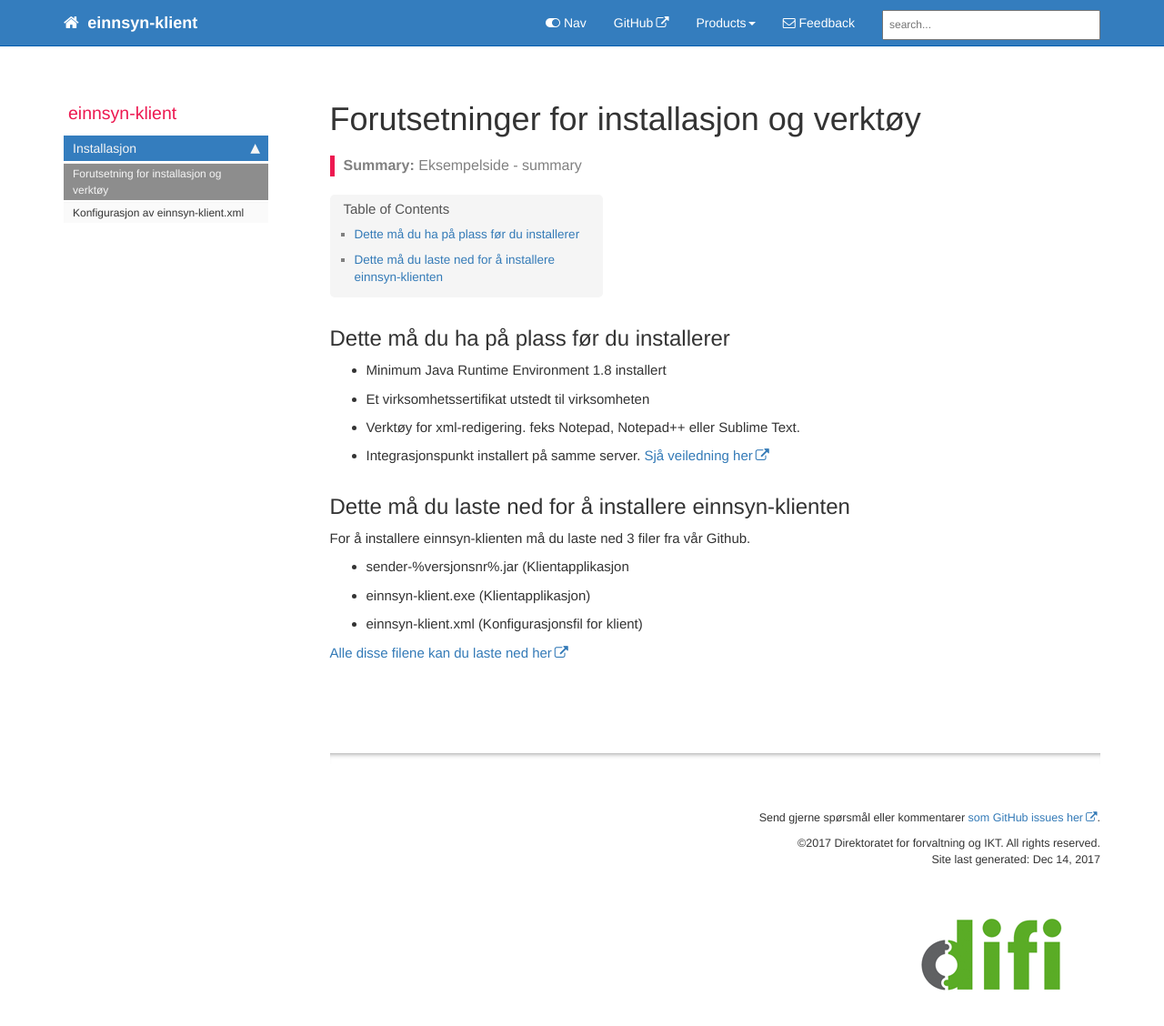
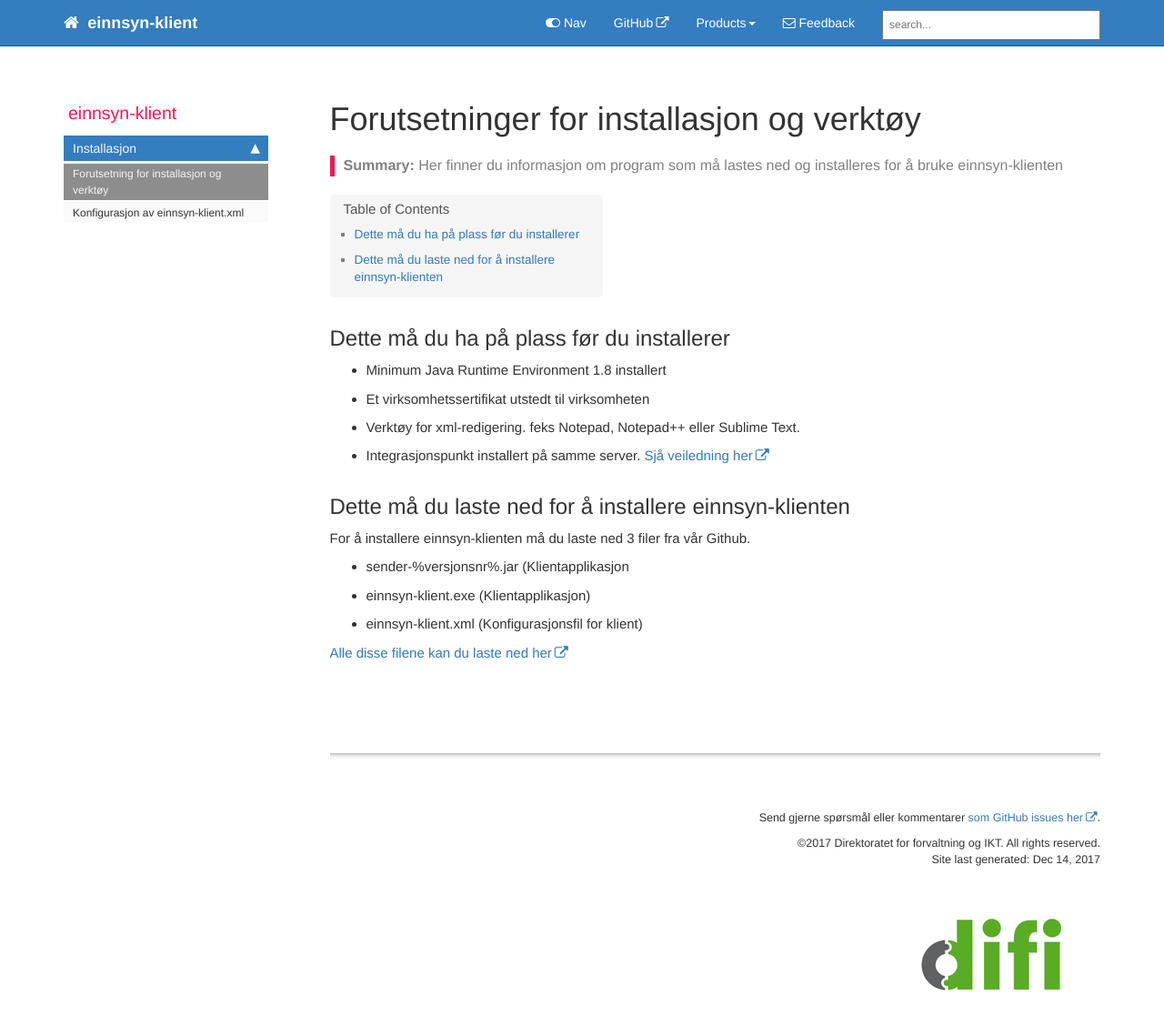
Before and after one commit to difi/einnsyn-klient, a Jekyll site: the page built from pages/install_forutsetninger_verktoy.md, in a window 1280 px wide and 1214 px high. Shown: the top 1128 px of the window at 91% size. Built offline with Jekyll 4.4.1, drawn with Linux system fonts in a browser that asks for light colours; nearby versions of some CDN libraries; comment, search, counter and statistics services are not loaded.

Commit message:
Update install_forutsetninger_verktoy.md

```diff
--- a/pages/install_forutsetninger_verktoy.md
+++ b/pages/install_forutsetninger_verktoy.md
@@ -1,7 +1,7 @@
 ---
 title: Forutsetninger for installasjon og verktøy
 description: Forutsetninger og verktøy
-summary: "Eksempelside - summary"
+summary: "Her finner du informasjon om program som må lastes ned og installeres for å bruke einnsyn-klienten"
 permalink: install_forutsetninger_verktoy.html
 
 layout: page
```
